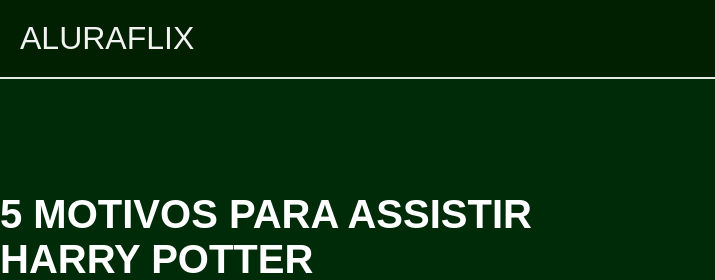
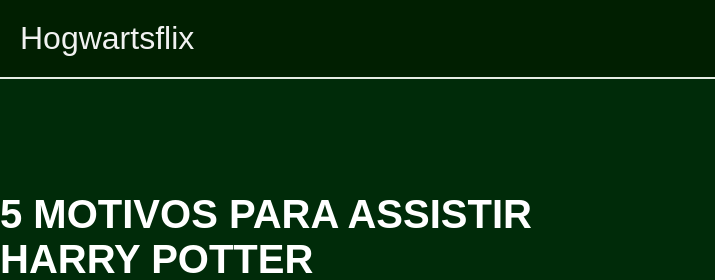
Before and after one commit to anaclaraamaya/hogwartsflix, a plain HTML site: page index.html in a window 1280 px wide. Shown: the top 280 px of the page, 0-715 px from the left. Drawn offline with Linux system fonts and the light colour scheme; a web font is replaced by a local one.

Commit message:
Alterando Aluraflix para Hogwartsflix

```diff
--- a/index.html
+++ b/index.html
@@ -6,11 +6,11 @@
     <link href="https://fonts.googleapis.com/css2?family=Baskervville+SC&display=swap"
     rel="stylesheet">
 
-    <title>Aluraflix</title>
+    <title>Hogwartsflix</title>
 </head>
 
 <body>
-    <header>ALURAFLIX</header>
+    <header>Hogwartsflix</header>
 
     <section class="chamada">
         <div class="chamada-texto">
```
